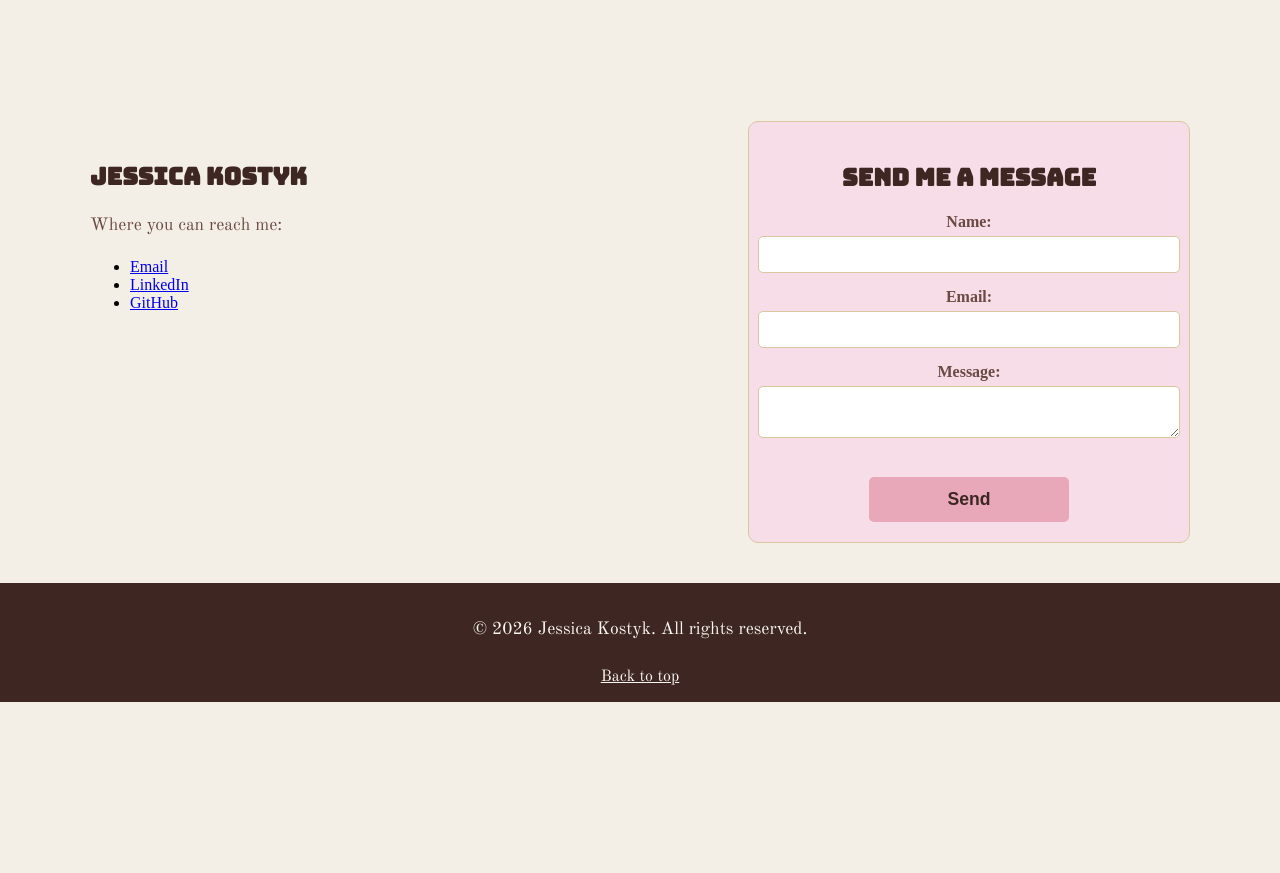
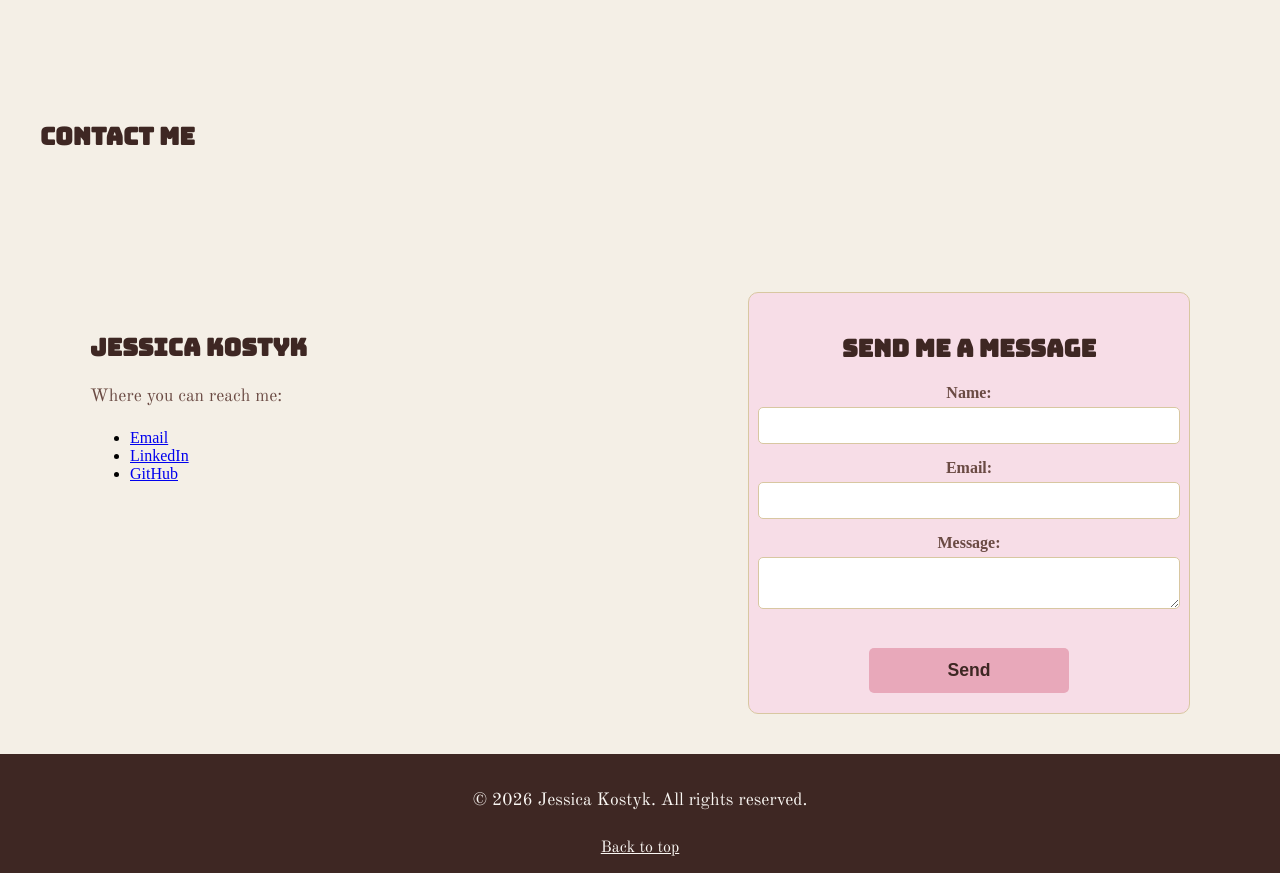
Before and after one commit to bytemedarling/web-portfolio, a plain HTML site: page index.html in a window 1280 px wide. Shown: the part 1680-2553 px from the top of the page. Before the commit the page ends 2382 px from the top, so only its background shows below. Drawn offline with nearby package versions, Linux system fonts and the light colour scheme.

Commit message:
added contat title to contact me section

```diff
--- a/index.html
+++ b/index.html
@@ -92,6 +92,7 @@
         </section>
 
         <!----------- Contact Section ----------->
+        <h2 id="contact" class="contact-title">Contact Me</h2>
         <section id="contact" class="contact-wrapper">
         <div class="contact-info"> <!-- Added wrapper for better styling -->
             <h2>Jessica Kostyk</h2>
```
